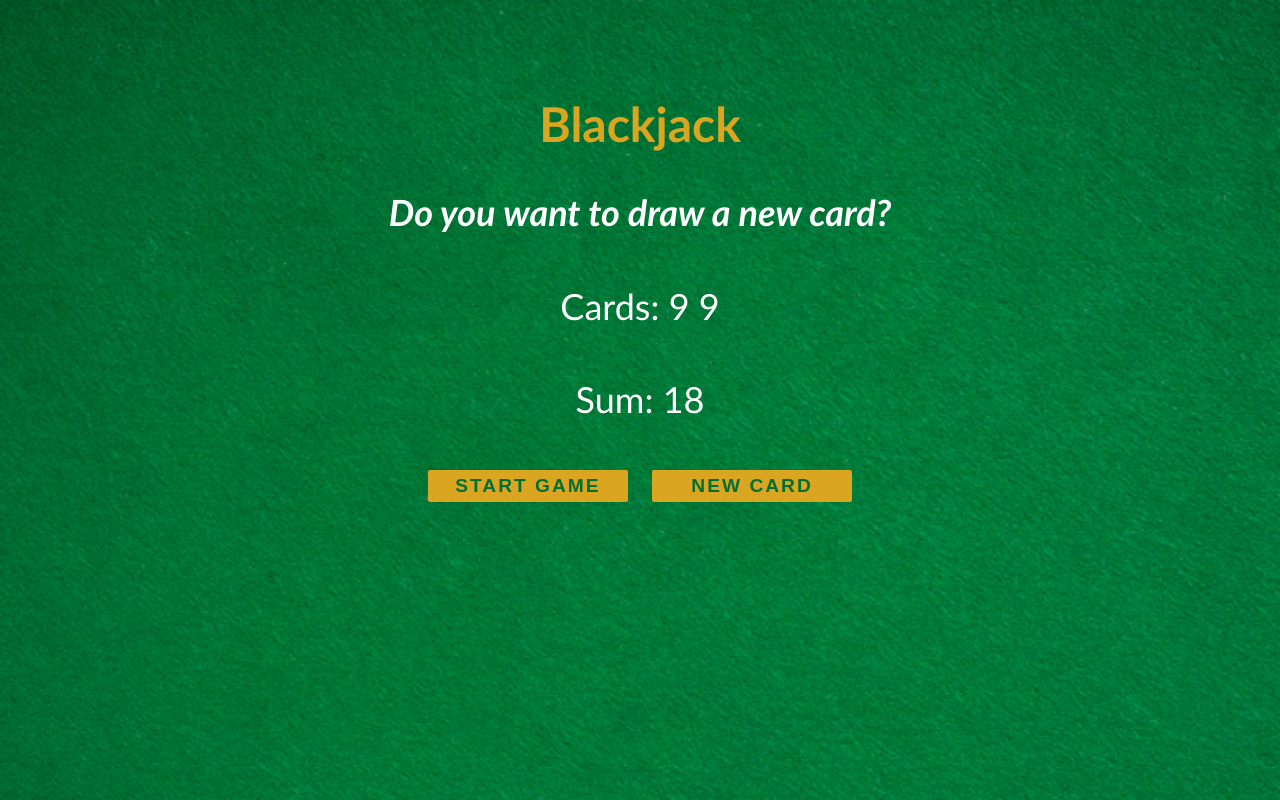
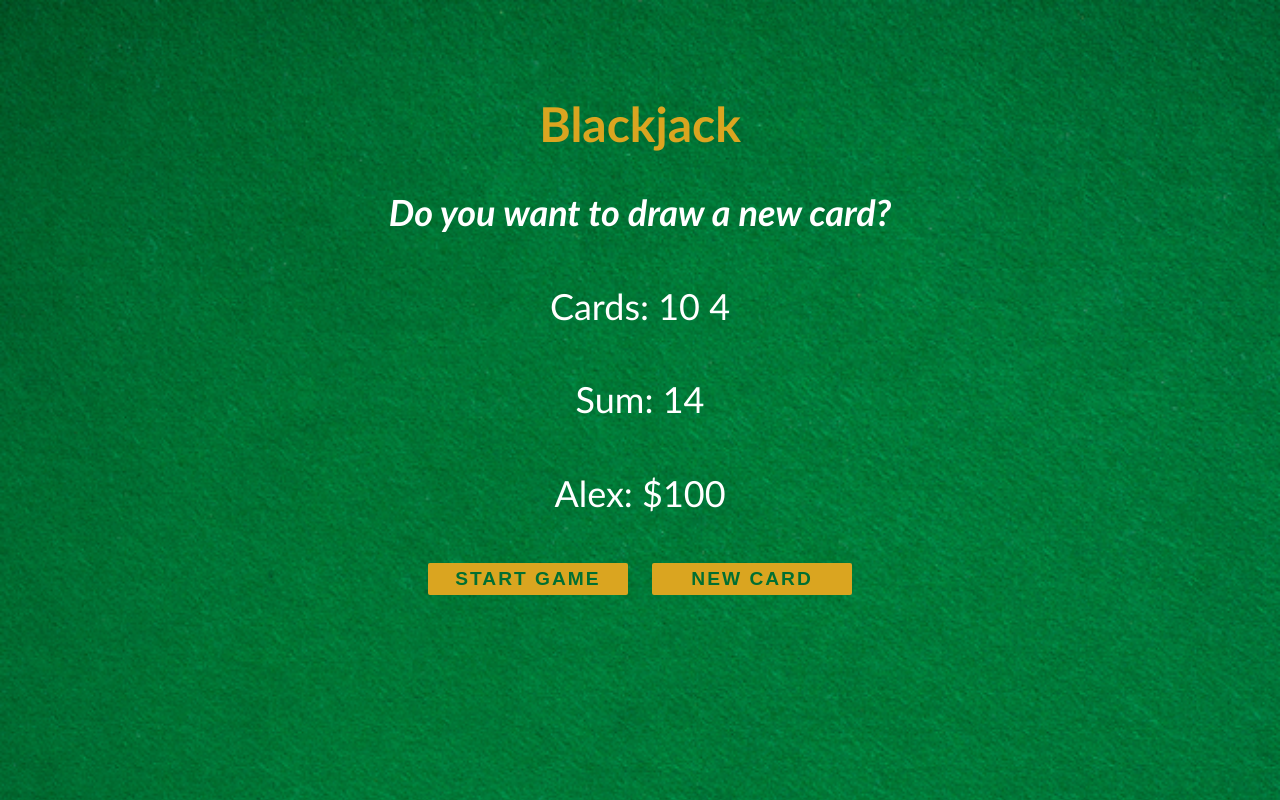
Before and after one commit to MeixieM/Blackjack-Game, a plain HTML site: page index.html in a window 1280 px wide. Both pictures are taken after a click on the button "START GAME". Drawn offline with Linux system fonts and the light colour scheme.

Commit message:
made some changes in addingNewCard function

```diff
--- a/index.html
+++ b/index.html
@@ -12,6 +12,7 @@
     <p id="message-el">Want to play a round?</p>
     <p id="cards-el">Cards: </p>
     <p id="sum-el">Sum: </p>
+    <p id="player-el"></p>
     <button onclick="startGame()">START GAME</button>
     <button onclick="addingNewCard()">NEW CARD</button>
     <script src="js/index.js"></script>
--- a/js/index.js
+++ b/js/index.js
@@ -1,21 +1,37 @@
-let firstCard = getRandomCard()
-let secondCard = getRandomCard()
-let cards = [firstCard, secondCard] //array = ordered list of items
-let sum = firstCard + secondCard
+let cards = []
+let sum = 0
 let hasBlackJack = false
-let isAlive = true
+let isAlive = false
 let message = ""
 let messageEl = document.getElementById("message-el")
 let sumEl = document.getElementById("sum-el")
 let cardsEl = document.getElementById("cards-el")
 
+player = {
+    name: "Alex",
+    chips: 100
+}
+
+let playerEl = document.getElementById("player-el")
+playerEl.textContent = player.name + ": $" + player.chips
 function getRandomCard() {
-    let randomNumber = Math.floor(Math.random() * 14) + 1
-    return randomNumber
+    let randomCardNumber = Math.floor(Math.random() * 13) + 1
+        if (randomCardNumber > 10){
+            return 10
+      } else if (randomCardNumber === 1)  {
+          return 11
+      } else {
+          return randomCardNumber
+      }
 }
 
 
 function startGame() {
+    isAlive = true
+    let firstCard = getRandomCard()
+    let secondCard = getRandomCard()
+    cards = [firstCard, secondCard]
+    sum = firstCard + secondCard
     renderGame()
 }
 function renderGame() {
@@ -47,6 +63,8 @@ function renderGame() {
 }
 
 function addingNewCard() {
+// Only allow the player to get a new card if she IS alive and does NOT have Blackjack
+    if(isAlive && !hasBlackJack) {
         let newCard = getRandomCard()
         sum += newCard
         //Push the cards to the array
@@ -54,3 +72,5 @@ function addingNewCard() {
         console.log(cards)
         renderGame()
     }
+
+}
```
Lines whose indentation alone changed are shown as unchanged.
